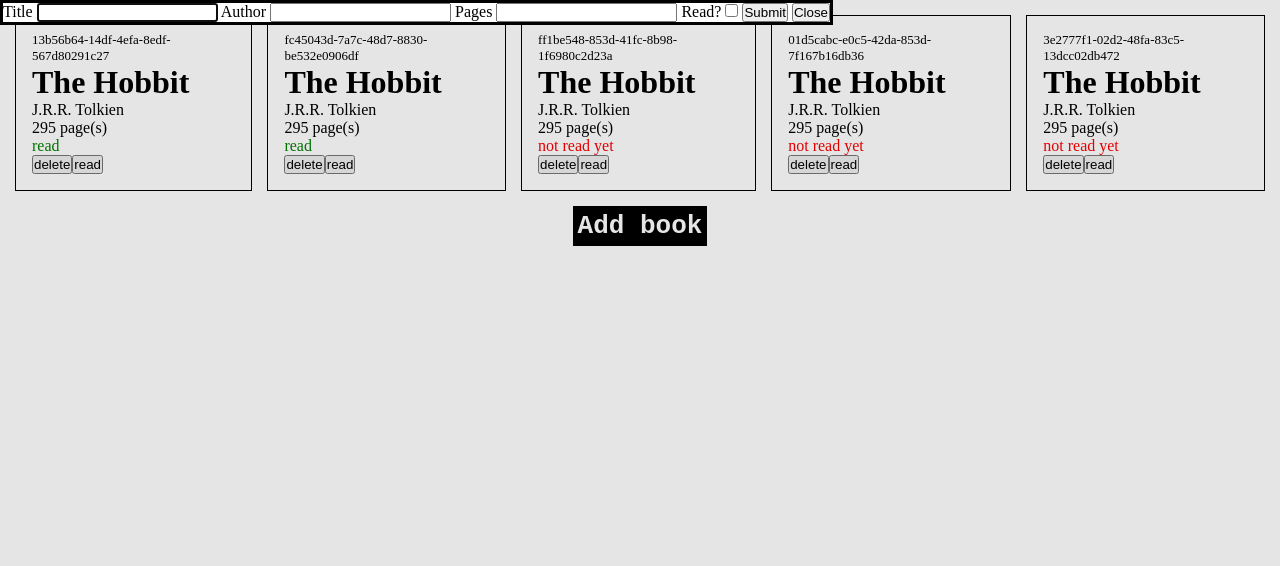
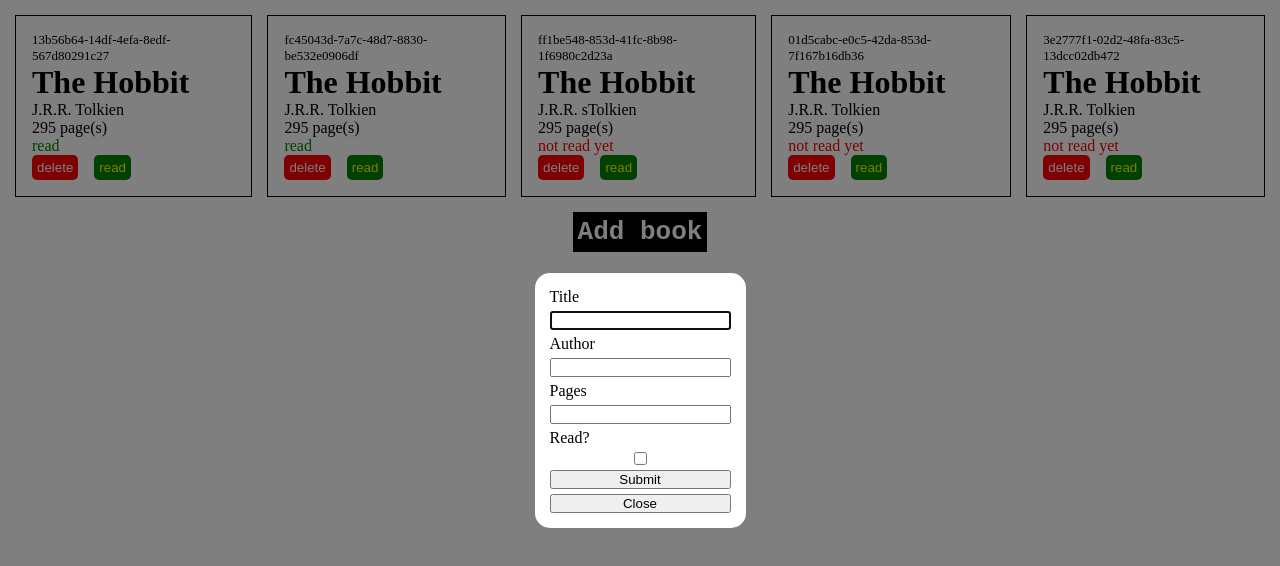
Before and after one commit to k1b1t0/odin-library, a plain HTML site: page index.html in a window 1280 px wide. Both pictures are taken after a click on the button "Add book". Drawn offline with Linux system fonts and the light colour scheme.

Commit message:
Edit style

```diff
--- a/index.html
+++ b/index.html
@@ -9,7 +9,7 @@
 <body>
     <div class="shelf"></div>
     <dialog>
-        <form>
+        <form class="add-book-form">
             <label for="title">Title</label>
             <input type="text" id="title" name="title" autofocus required>
 
--- a/scripts.js
+++ b/scripts.js
@@ -5,14 +5,13 @@
 const form = document.querySelector('form')
 const myLibrary = []
 
-function Book(title, author, pages, read) {
-    if (!new.target) {
-        throw Error("need 'use' operator")
+class Book {
+    constructor(title, author, pages, read) {
+        this.title = title
+        this.author = author
+        this.pages = pages
+        this.read = read
     }
-    this.title = title
-    this.author = author
-    this.pages = pages
-    this.read = read
 }
 
 Book.prototype.setId = function() {
@@ -60,15 +59,20 @@
     }
     card.appendChild(read)
 
+    const btnDiv = document.createElement('div')
+    btnDiv.classList.add('btns')
+
     const delBtn = document.createElement('button')
     delBtn.classList.add('delete')
     delBtn.textContent = 'delete'
-    card.appendChild(delBtn)
+    btnDiv.appendChild(delBtn)
 
     const readBtn = document.createElement('button')
     readBtn.classList.add('read')
     readBtn.textContent = 'read'
-    card.appendChild(readBtn)
+    btnDiv.appendChild(readBtn)
+
+    card.appendChild(btnDiv)
 
     card.dataset.index = current.id
     return card
@@ -127,7 +131,7 @@
 
 addBookToLibrary("The Hobbit", "J.R.R. Tolkien", 295, true)
 addBookToLibrary("The Hobbit", "J.R.R. Tolkien", 295, true)
-addBookToLibrary("The Hobbit", "J.R.R. Tolkien", 295, false)
+addBookToLibrary("The Hobbit", "J.R.R. sTolkien", 295, false)
 addBookToLibrary("The Hobbit", "J.R.R. Tolkien", 295, false)
 addBookToLibrary("The Hobbit", "J.R.R. Tolkien", 295, false)
 displayAllBooks()
--- a/style.css
+++ b/style.css
@@ -1,6 +1,24 @@
 * {
     padding: 0;
     margin: 0;
+}
+
+dialog {
+    padding: auto;
+    margin: auto;
+    border: none;
+    padding: 15px;
+    border-radius: 15px;
+}
+
+dialog::backdrop {
+    background-color: rgba(0, 0, 0, 0.5);
+}
+
+.add-book-form {
+    display: flex;
+    flex-direction: column;
+    gap: 5px;
 }
 
 .shelf {
@@ -31,3 +49,34 @@
     color: black;
     background-color: white;
 }
+
+.btns {
+    display: flex;
+    gap: 2ch;
+}
+
+.read, .delete {
+    padding: 5px;
+    border: none;
+    border-radius: 5px;
+}
+
+.read {
+    background-color: green;
+    color: yellow;
+}
+
+.delete {
+    background-color: red;
+    color: white;
+}
+
+.read:hover {
+    background-color: yellow;
+    color: green;
+}
+
+.delete:hover {
+    background-color: pink;
+    color: red;
+}
```
